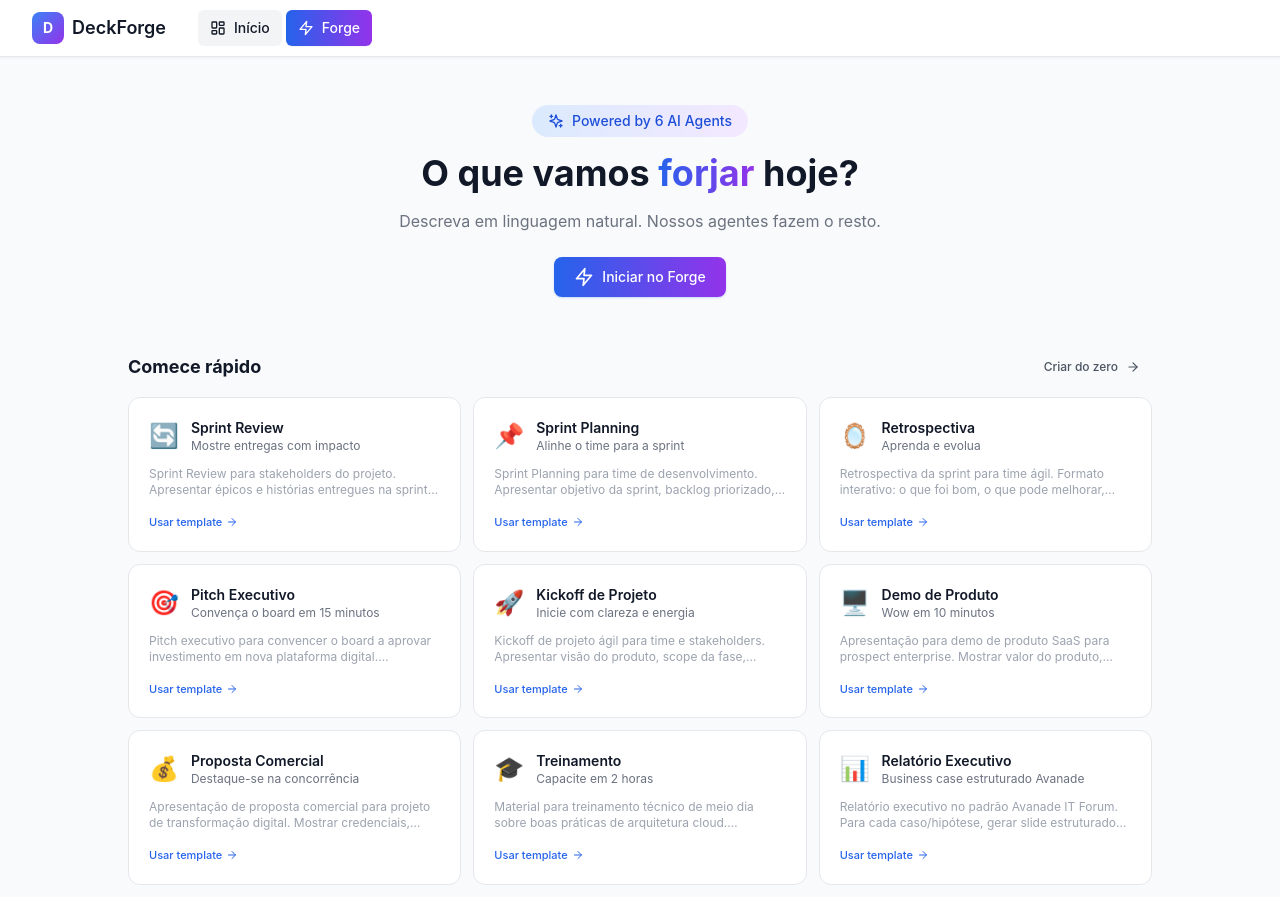
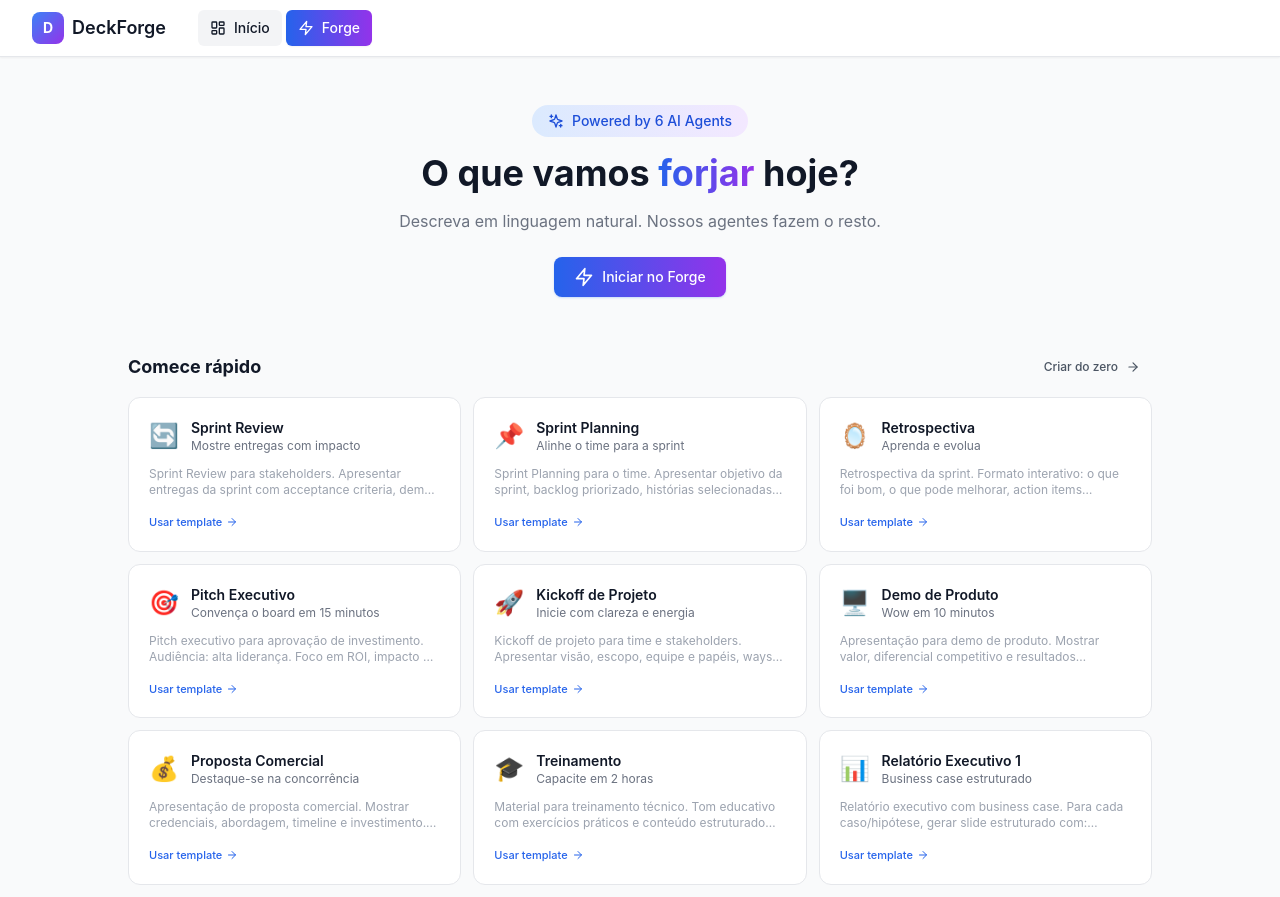
Before and after one commit to ricardomolitor/deckforge, a Next.js app: page /dashboard in a window 1280 px wide. Shown: the top 897 px of the page. Built offline with nearby package versions, Linux system fonts and the light colour scheme.

Commit message:
fix: genericize dashboard templates - remove industry/brand references

```diff
--- a/src/app/dashboard/page.tsx
+++ b/src/app/dashboard/page.tsx
@@ -19,7 +19,7 @@ const QUICK_STARTS = [
     emoji: '🔄',
     title: 'Sprint Review',
     description: 'Mostre entregas com impacto',
-    prompt: 'Sprint Review para stakeholders do projeto. Apresentar épicos e histórias entregues na sprint, com acceptance criteria atendidos, demos das funcionalidades, métricas de velocidade e impedimentos resolvidos. Formato: título da sprint → épico/história por slide → atividades desenvolvidas → acceptance criteria → próximos passos.',
+    prompt: 'Sprint Review para stakeholders. Apresentar entregas da sprint com acceptance criteria, demos de funcionalidades, métricas de velocidade e impedimentos resolvidos. Formato: título da sprint → entregas por slide → acceptance criteria → próximos passos.',
     category: 'sprint-review',
     duration: 30,
   },
@@ -27,7 +27,7 @@ const QUICK_STARTS = [
     emoji: '📌',
     title: 'Sprint Planning',
     description: 'Alinhe o time para a sprint',
-    prompt: 'Sprint Planning para time de desenvolvimento. Apresentar objetivo da sprint, backlog priorizado, histórias selecionadas com story points, critérios de aceite, dependências e riscos. Audiência: time de dev, PO e Scrum Master.',
+    prompt: 'Sprint Planning para o time. Apresentar objetivo da sprint, backlog priorizado, histórias selecionadas com story points, critérios de aceite, dependências e riscos.',
     category: 'sprint-planning',
     duration: 60,
   },
@@ -35,7 +35,7 @@ const QUICK_STARTS = [
     emoji: '🪞',
     title: 'Retrospectiva',
     description: 'Aprenda e evolua',
-    prompt: 'Retrospectiva da sprint para time ágil. Formato interativo: o que foi bom, o que pode melhorar, action items concretos. Incluir métricas de sprint (velocity, burndown), celebrar conquistas e definir experimentos para próxima sprint.',
+    prompt: 'Retrospectiva da sprint. Formato interativo: o que foi bom, o que pode melhorar, action items concretos. Incluir métricas, celebrar conquistas e definir experimentos para a próxima sprint.',
     category: 'retro',
     duration: 45,
   },
@@ -43,7 +43,7 @@ const QUICK_STARTS = [
     emoji: '🎯',
     title: 'Pitch Executivo',
     description: 'Convença o board em 15 minutos',
-    prompt: 'Pitch executivo para convencer o board a aprovar investimento em nova plataforma digital. Audiência: CEO, CFO, CTO. Foco em ROI e time-to-market.',
+    prompt: 'Pitch executivo para aprovação de investimento. Audiência: alta liderança. Foco em ROI, impacto no negócio e time-to-market.',
     category: 'pitch',
     duration: 15,
   },
@@ -51,7 +51,7 @@ const QUICK_STARTS = [
     emoji: '🚀',
     title: 'Kickoff de Projeto',
     description: 'Inicie com clareza e energia',
-    prompt: 'Kickoff de projeto ágil para time e stakeholders. Apresentar visão do produto, scope da fase, equipe e papéis, ways of working (cerimônias, ferramentas, Definition of Done), cronograma de sprints e milestones. Tom colaborativo.',
+    prompt: 'Kickoff de projeto para time e stakeholders. Apresentar visão, escopo, equipe e papéis, ways of working, cronograma e milestones. Tom colaborativo.',
     category: 'kickoff',
     duration: 60,
   },
@@ -59,7 +59,7 @@ const QUICK_STARTS = [
     emoji: '🖥️',
     title: 'Demo de Produto',
     description: 'Wow em 10 minutos',
-    prompt: 'Apresentação para demo de produto SaaS para prospect enterprise. Mostrar valor do produto, diferencial competitivo e resultados de clientes reais.',
+    prompt: 'Apresentação para demo de produto. Mostrar valor, diferencial competitivo e resultados alcançados.',
     category: 'demo',
     duration: 10,
   },
@@ -67,7 +67,7 @@ const QUICK_STARTS = [
     emoji: '💰',
     title: 'Proposta Comercial',
     description: 'Destaque-se na concorrência',
-    prompt: 'Apresentação de proposta comercial para projeto de transformação digital. Mostrar credenciais, abordagem, timeline e investimento. Tom consultivo.',
+    prompt: 'Apresentação de proposta comercial. Mostrar credenciais, abordagem, timeline e investimento. Tom consultivo.',
     category: 'proposta',
     duration: 30,
   },
@@ -75,15 +75,15 @@ const QUICK_STARTS = [
     emoji: '🎓',
     title: 'Treinamento',
     description: 'Capacite em 2 horas',
-    prompt: 'Material para treinamento técnico de meio dia sobre boas práticas de arquitetura cloud. Audiência: desenvolvedores senior. Tom educativo com exercícios.',
+    prompt: 'Material para treinamento técnico. Tom educativo com exercícios práticos e conteúdo estruturado por módulos.',
     category: 'treinamento',
     duration: 120,
   },
   {
     emoji: '📊',
-    title: 'Relatório Executivo',
-    description: 'Business case estruturado Avanade',
-    prompt: 'Relatório executivo no padrão Avanade IT Forum. Para cada caso/hipótese, gerar slide estruturado com: Problema + Hipótese testada, Solução (resultado tangível + intangível), Objetivo, Business Case completo (Investimento Total CAPEX+OPEX, VPL, ROI acumulado 5 anos, TIR, Payback Simples, Payback Descontado), e Potencial de Impacto (Aumento Receita %, Redução Custo %, Eficiência Operacional %). Formato padronizado Avanade com branding corporativo.',
+    title: 'Relatório Executivo 1',
+    description: 'Business case estruturado',
+    prompt: 'Relatório executivo com business case. Para cada caso/hipótese, gerar slide estruturado com: Problema + Hipótese testada, Solução (resultado tangível + intangível), Objetivo, Business Case completo (Investimento Total CAPEX+OPEX, VPL, ROI acumulado 5 anos, TIR, Payback Simples, Payback Descontado), e Potencial de Impacto (Aumento Receita %, Redução Custo %, Eficiência Operacional %). Usar template PPTX enviado como referência.',
     category: 'relatorio-executivo',
     duration: 15,
   },
@@ -91,7 +91,7 @@ const QUICK_STARTS = [
     emoji: '🧑‍🤝‍🧑',
     title: 'Workshop Discovery',
     description: 'Estruture uma sessão épica',
-    prompt: 'Material para workshop de discovery com cliente do setor financeiro. Mapear dores, oportunidades e co-criar soluções. 1 dia, 15 participantes.',
+    prompt: 'Material para workshop de discovery com cliente. Mapear dores, oportunidades e co-criar soluções.',
     category: 'workshop',
     duration: 480,
   },
```
